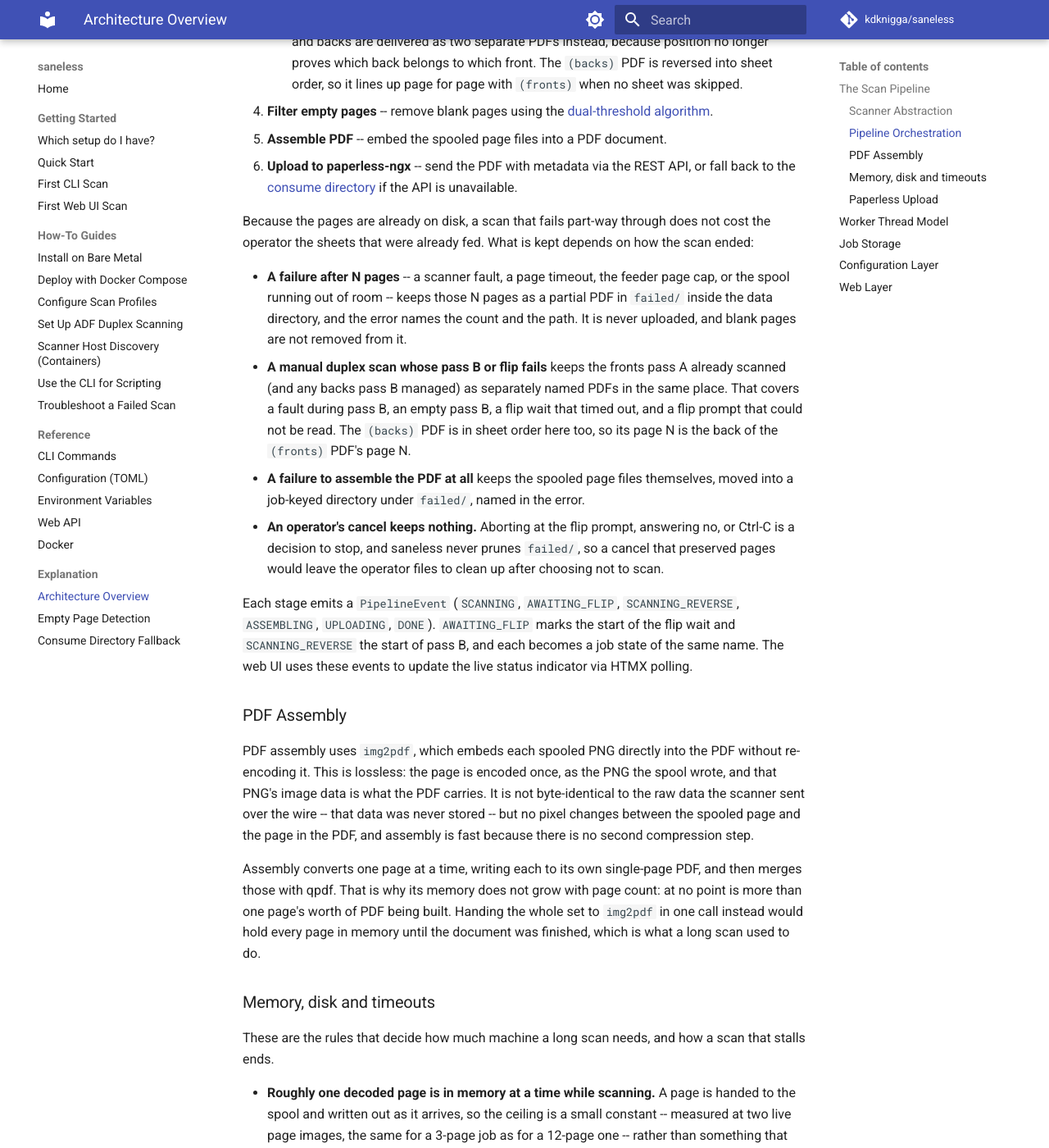
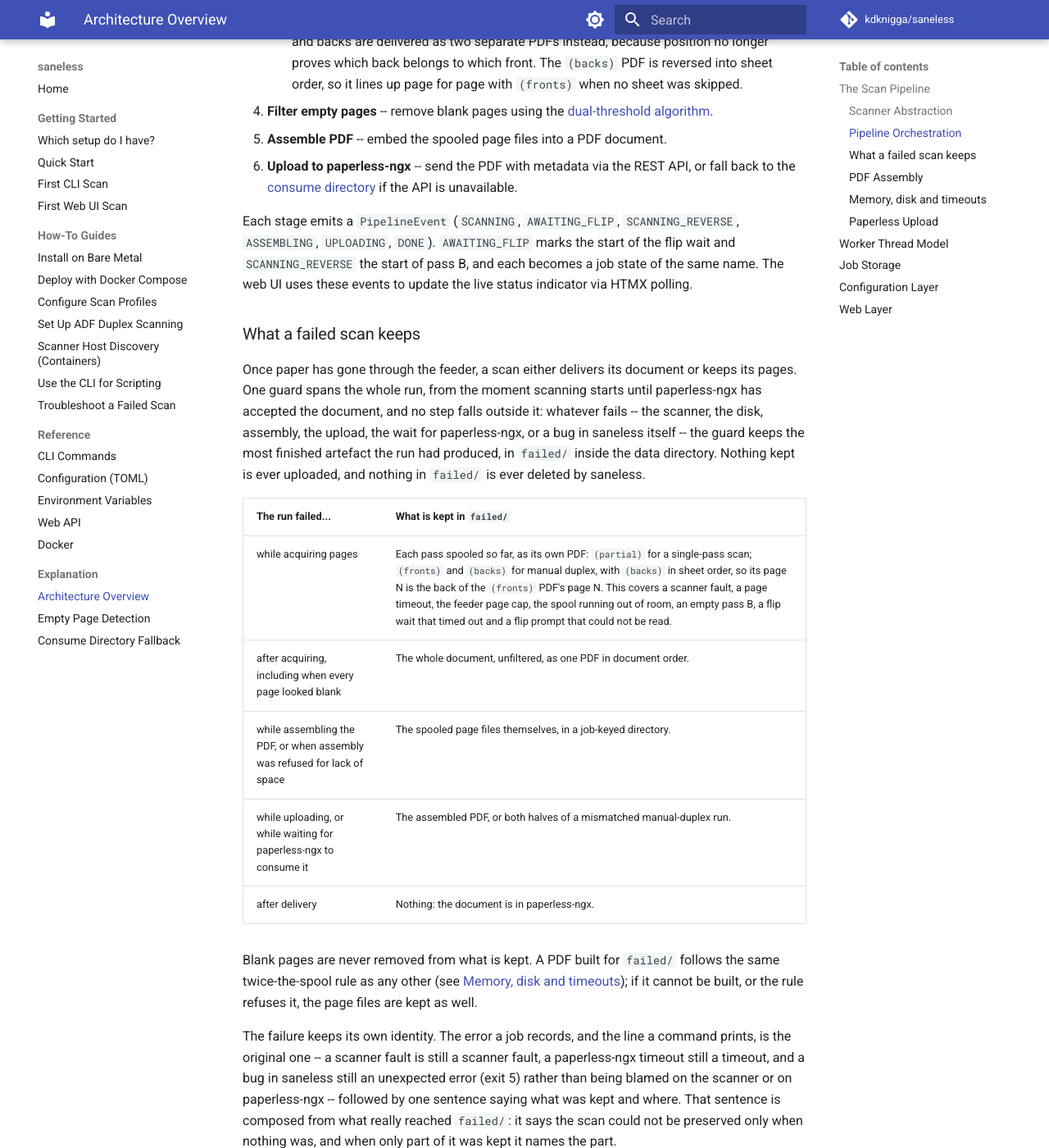
Before and after one commit to kdknigga/saneless, an MkDocs documentation site: the page built from docs/explanation/architecture.md, in a window 1280 px wide and 1400 px high, scrolled down 1287 px. Shown: the whole window at 82% size. Built offline with MkDocs 1.6.1 and Material for MkDocs 9.7.7, drawn with Linux system fonts in a browser that asks for light colours; comment, search, counter and statistics services are not loaded; some of the changed text lies outside the part shown.

Commit message:
docs(41-08): describe the single preservation guard
- one guard over the whole run, with a stage-by-stage table of what a
  failed scan keeps in failed/ (most finished artefact first)
- the failure keeps its own type and gains one sentence naming what was
  kept; a cancel and Ctrl-C keep nothing, an interruption keeps the pages
- observers cannot change how a scan ends
- job workspaces are named job-<id>-... under tmp_dir and locked while alive

Co-Authored-By: Claude Opus 5.5 (1M context) <noreply@anthropic.com>
Claude-Session: https://claude.ai/code/session_013CxQxLcnRUSK9XY3SKundu

```diff
--- a/docs/explanation/architecture.md
+++ b/docs/explanation/architecture.md
@@ -34,14 +34,32 @@ The `run_pipeline()` function coordinates the full scan flow:
 5. **Assemble PDF** -- embed the spooled page files into a PDF document.
 6. **Upload to paperless-ngx** -- send the PDF with metadata via the REST API, or fall back to the [consume directory](consume-directory-fallback.md) if the API is unavailable.
 
-Because the pages are already on disk, a scan that fails part-way through does not cost the operator the sheets that were already fed. What is kept depends on how the scan ended:
+Each stage emits a `PipelineEvent` (`SCANNING`, `AWAITING_FLIP`, `SCANNING_REVERSE`, `ASSEMBLING`, `UPLOADING`, `DONE`). `AWAITING_FLIP` marks the start of the flip wait and `SCANNING_REVERSE` the start of pass B, and each becomes a job state of the same name. The web UI uses these events to update the live status indicator via HTMX polling.
 
-- **A failure after N pages** -- a scanner fault, a page timeout, the feeder page cap, or the spool running out of room -- keeps those N pages as a partial PDF in `failed/` inside the data directory, and the error names the count and the path. It is never uploaded, and blank pages are not removed from it.
-- **A manual duplex scan whose pass B or flip fails** keeps the fronts pass A already scanned (and any backs pass B managed) as separately named PDFs in the same place. That covers a fault during pass B, an empty pass B, a flip wait that timed out, and a flip prompt that could not be read. The `(backs)` PDF is in sheet order here too, so its page N is the back of the `(fronts)` PDF's page N.
-- **A failure to assemble the PDF at all** keeps the spooled page files themselves, moved into a job-keyed directory under `failed/`, named in the error.
+### What a failed scan keeps
+
+Once paper has gone through the feeder, a scan either delivers its document or keeps its pages. One guard spans the whole run, from the moment scanning starts until paperless-ngx has accepted the document, and no step falls outside it: whatever fails -- the scanner, the disk, assembly, the upload, the wait for paperless-ngx, or a bug in saneless itself -- the guard keeps the most finished artefact the run had produced, in `failed/` inside the data directory. Nothing kept is ever uploaded, and nothing in `failed/` is ever deleted by saneless.
+
+| The run failed... | What is kept in `failed/` |
+|---|---|
+| while acquiring pages | Each pass spooled so far, as its own PDF: `(partial)` for a single-pass scan; `(fronts)` and `(backs)` for manual duplex, with `(backs)` in sheet order, so its page N is the back of the `(fronts)` PDF's page N. This covers a scanner fault, a page timeout, the feeder page cap, the spool running out of room, an empty pass B, a flip wait that timed out and a flip prompt that could not be read. |
+| after acquiring, including when every page looked blank | The whole document, unfiltered, as one PDF in document order. |
+| while assembling the PDF, or when assembly was refused for lack of space | The spooled page files themselves, in a job-keyed directory. |
+| while uploading, or while waiting for paperless-ngx to consume it | The assembled PDF, or both halves of a mismatched manual-duplex run. |
+| after delivery | Nothing: the document is in paperless-ngx. |
+
+Blank pages are never removed from what is kept. A PDF built for `failed/` follows the same twice-the-spool rule as any other (see [Memory, disk and timeouts](#memory-disk-and-timeouts)); if it cannot be built, or the rule refuses it, the page files are kept as well.
+
+The failure keeps its own identity. The error a job records, and the line a command prints, is the original one -- a scanner fault is still a scanner fault, a paperless-ngx timeout still a timeout, and a bug in saneless still an unexpected error (exit 5) rather than being blamed on the scanner or on paperless-ngx -- followed by one sentence saying what was kept and where. That sentence is composed from what really reached `failed/`: it says the scan could not be preserved only when nothing was, and when only part of it was kept it names the part.
+
+Whether anything is kept turns on whether anyone chose to stop:
+
 - **An operator's cancel keeps nothing.** Aborting at the flip prompt, answering no, or Ctrl-C is a decision to stop, and saneless never prunes `failed/`, so a cancel that preserved pages would leave the operator files to clean up after choosing not to scan.
+- **An interruption keeps the pages, like a failure.** A `saneless` command stopped by SIGTERM or SIGHUP -- `kill`, or a dropped SSH session -- or a server that stops mid-scan made no decision about the scan, so the pages already scanned are kept.
 
-Each stage emits a `PipelineEvent` (`SCANNING`, `AWAITING_FLIP`, `SCANNING_REVERSE`, `ASSEMBLING`, `UPLOADING`, `DONE`). `AWAITING_FLIP` marks the start of the flip wait and `SCANNING_REVERSE` the start of pass B, and each becomes a job state of the same name. The web UI uses these events to update the live status indicator via HTMX polling.
+Status updates cannot change how a scan ends. The progress the web UI shows, the first page's preview and the page count between manual-duplex passes are reported as the run goes, and a failure to record one of them -- a busy job database, say -- is logged as a warning while the scan carries on to its real outcome.
+
+**Workspaces.** Each run works in its own directory under `tmp_dir`, named `job-<the first 8 characters of the job id>-<random>`, which holds the spooled pages and the assembled PDFs and is removed when the run ends, however it ends. It is created under a hidden staging name, locked, and only then given its `job-` name, and it stays locked for as long as the run lives, so anything that looks through `tmp_dir` can tell a live run's workspace from one a killed process left behind.
 
 ### PDF Assembly
 
```
